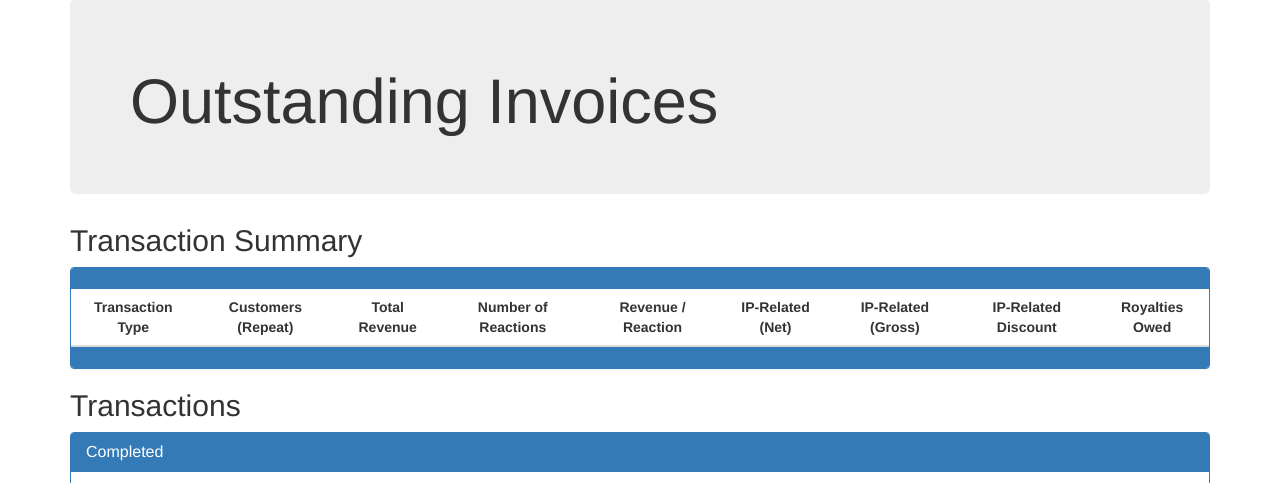
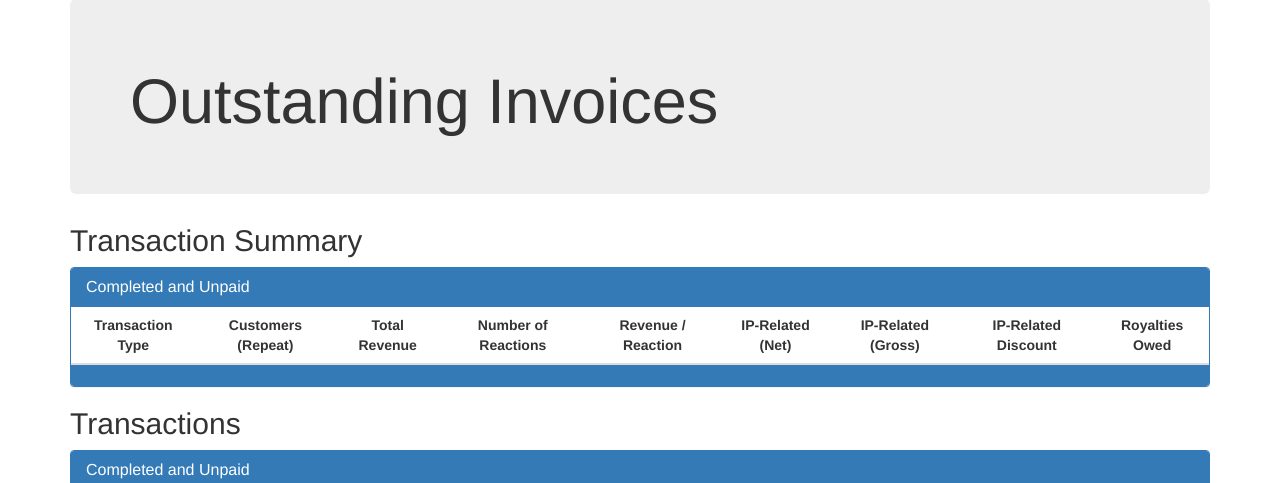
Before and after one commit to mfcovington/django-revenue-tracker, a Django app: template revenue_tracker/templates/revenue_tracker/outstanding_invoices_list.html in a window 1280 px wide. Shown: the part 61-544 px from the top of the page. Run offline with Django 3.2, Linux system fonts and the light colour scheme; the template is opened without the code that fills it, so the values that code supplies are empty; parts of the project's set-up code (start-up, migrations or seed data) failed here and were passed over; some libraries are stand-ins or nearby versions.

Commit message:
Change outstanding invoice panel titles to 'Completed and Unpaid'

```diff
--- a/revenue_tracker/templates/revenue_tracker/outstanding_invoices_list.html
+++ b/revenue_tracker/templates/revenue_tracker/outstanding_invoices_list.html
@@ -14,14 +14,10 @@
     </div>
 
     <h2>Transaction Summary</h2>
-    {% include "revenue_tracker/_transaction_summary_panel.html" with panel_type="primary" full_report=report anchor="completed-transaction-summary" panel_title="" %}
-    <h2>
-      Transactions
-    </h2>
-    <div class="in-progress" style="display: none;">
-      {% include "revenue_tracker/_transaction_panel.html" with panel_type="danger" transaction_list=unfulfilled_list transaction_type="all" anchor="pending-transactions" panel_title="Pending" %}
-    </div>
-    {% include "revenue_tracker/_transaction_panel.html" with panel_type="primary" transaction_list=transaction_list transaction_type="all" anchor="completed-transactions" panel_title="Completed" %}
+    {% include "revenue_tracker/_transaction_summary_panel.html" with panel_type="primary" full_report=report anchor="completed-transaction-summary" panel_title="Completed and Unpaid" %}
+
+    <h2>Transactions</h2>
+    {% include "revenue_tracker/_transaction_panel.html" with panel_type="primary" transaction_list=transaction_list transaction_type="all" anchor="completed-transactions" panel_title="Completed and Unpaid" %}
 
   </div>
 
```
